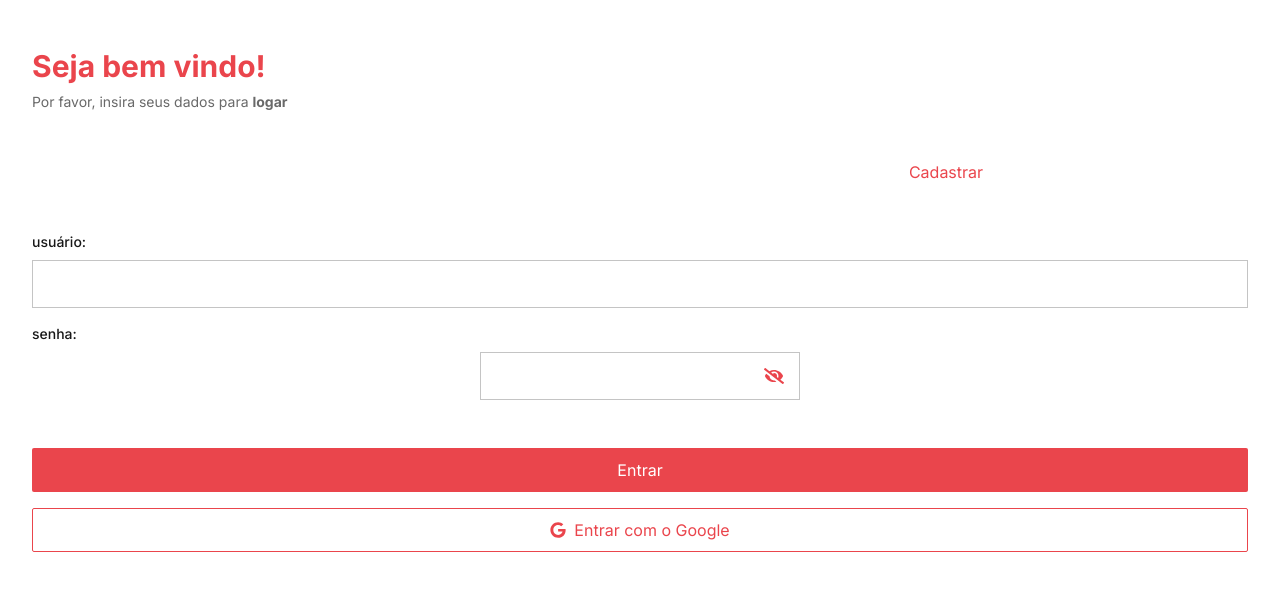
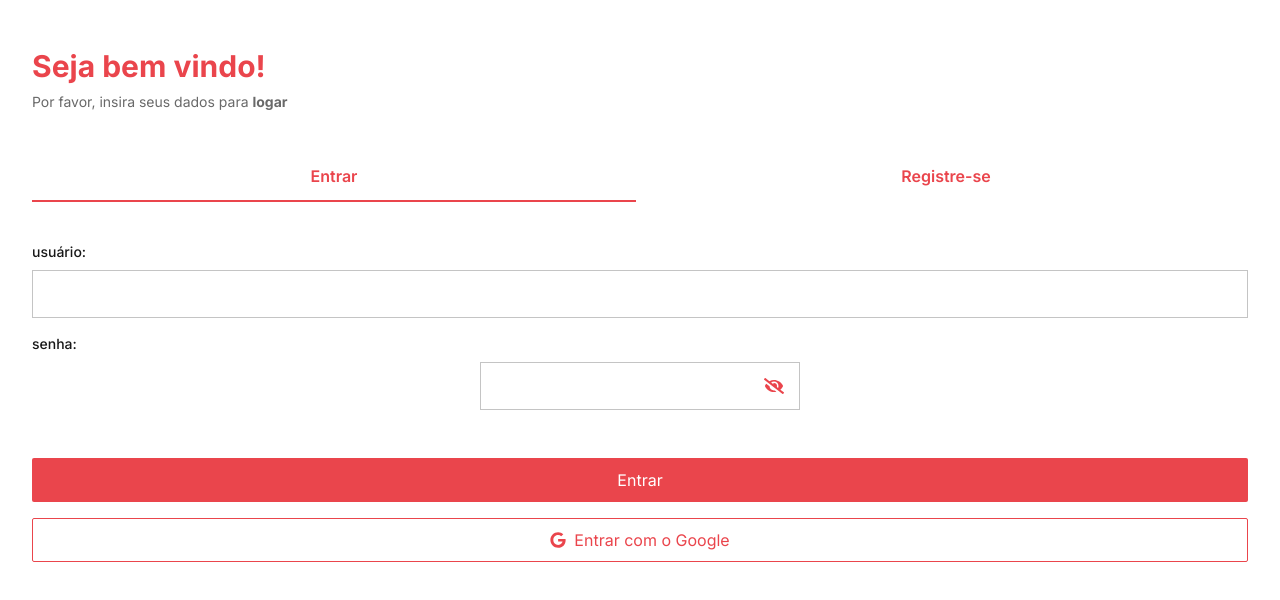
Before and after one commit to calvinsteixeira/login-page, a Next.js app: page / in a window 1280 px wide. Shown: the top 600 px of the page. Built offline with nearby package versions, Linux system fonts and the light colour scheme.

Commit message:
Ajustando formulários

```diff
--- a/app/page.tsx
+++ b/app/page.tsx
@@ -9,7 +9,9 @@ import { Input, Button } from '@/components';
 import { FaGoogle } from '@/icons';
 import Image from 'next/image';
 
-const LoginForm = forwardRef<{ resetLoginForm: () => void }>((_, ref): React.ReactNode => {
+type FormModeType = 'login' | 'register'
+
+const LoginForm = (): React.ReactNode => {
   const loginSchema = yup
     .object({
       username: yup.string().required('campo obrigatório!'),
@@ -26,8 +28,6 @@ const LoginForm = forwardRef<{ resetLoginForm: () => void }>((_, ref): React.Rea
     resolver: yupResolver(loginSchema),
   });
   const submitLogin = (data: ILoginForm) => console.log(data);
-
-  useImperativeHandle(ref, () => ({ resetLoginForm }));
 
   return (
     <>
@@ -50,9 +50,9 @@ const LoginForm = forwardRef<{ resetLoginForm: () => void }>((_, ref): React.Rea
       <Button icon={<FaGoogle className="text-primary" />} mode="outlined" btntext="Entrar com o Google" />
     </>
   );
-});
+};
 
-const RegisterForm = forwardRef<{ resetRegisterForm: () => void }>((_, ref): React.ReactNode => {
+const RegisterForm = (): React.ReactNode => {
   const registerSchema = yup
     .object({
       email: yup.string().required('campo obrigatório!'),
@@ -72,7 +72,7 @@ const RegisterForm = forwardRef<{ resetRegisterForm: () => void }>((_, ref): Rea
   });
   const submitRegister = (data: IRegisterForm) => console.log(data);
 
-  useImperativeHandle(ref, () => ({ resetRegisterForm }));
+  // useImperativeHandle(ref, () => ({ resetRegisterForm }));
 
   return (
     <form className="space-y-10" onSubmit={handleSubmit(submitRegister)}>
@@ -104,19 +104,13 @@ const RegisterForm = forwardRef<{ resetRegisterForm: () => void }>((_, ref): Rea
       <Button type="submit" btntext="Cadastrar" />
     </form>
   );
-});
+};
 
 export default function Home() {
-  const [formMode, setFormMode] = React.useState<'login' | 'register'>('login');
-  const loginForm = useRef(null);
-  const registerForm = useRef(null);
+  const [formMode, setFormMode] = React.useState<FormModeType>('login');
 
-  function handleFormMode() {
-    if (formMode == 'login') {
-      setFormMode('register');
-    } else {
-      setFormMode('login');
-    }
+  function handleFormMode(mode: FormModeType) {
+    setFormMode(mode)
   }
 
   return (
@@ -132,16 +126,24 @@ export default function Home() {
           </p>
         </div>
         <div className="w-full flex flex-row justify-around gap-2">
-          <span className={`flex-1 flex justify-center px-4 py-2 ${formMode === 'login' ? 'bg-primary/50 text-primary-foreground' : 'text-primary'}`}>
+          <span
+            onClick={() => handleFormMode('login')}
+            className={`flex-1 flex justify-center font-semibold px-4 py-3 ${
+              formMode === 'login' ? 'border-b-2 border-primary text-primary' : 'text-primary'
+            }`}
+          >
             Entrar
           </span>
           <span
-            className={`flex-1 flex justify-center px-4 py-2 ${formMode === 'register' ? 'bg-primary/50 text-primary-foreground' : 'text-primary'}`}
+            onClick={() => handleFormMode('register')}
+            className={`flex-1 flex justify-center font-semibold px-4 py-3 ${
+              formMode === 'register' ? 'border-b-2 border-primary text-primary' : 'text-primary'
+            }`}
           >
-            Cadastrar
+            Registre-se
           </span>
         </div>
-        <div className="space-y-4">{formMode == 'login' ? <LoginForm ref={loginForm} /> : <RegisterForm ref={registerForm} />}</div>
+        <div className="space-y-4">{formMode == 'login' ? <LoginForm /> : <RegisterForm />}</div>
       </div>
     </main>
   );
```
